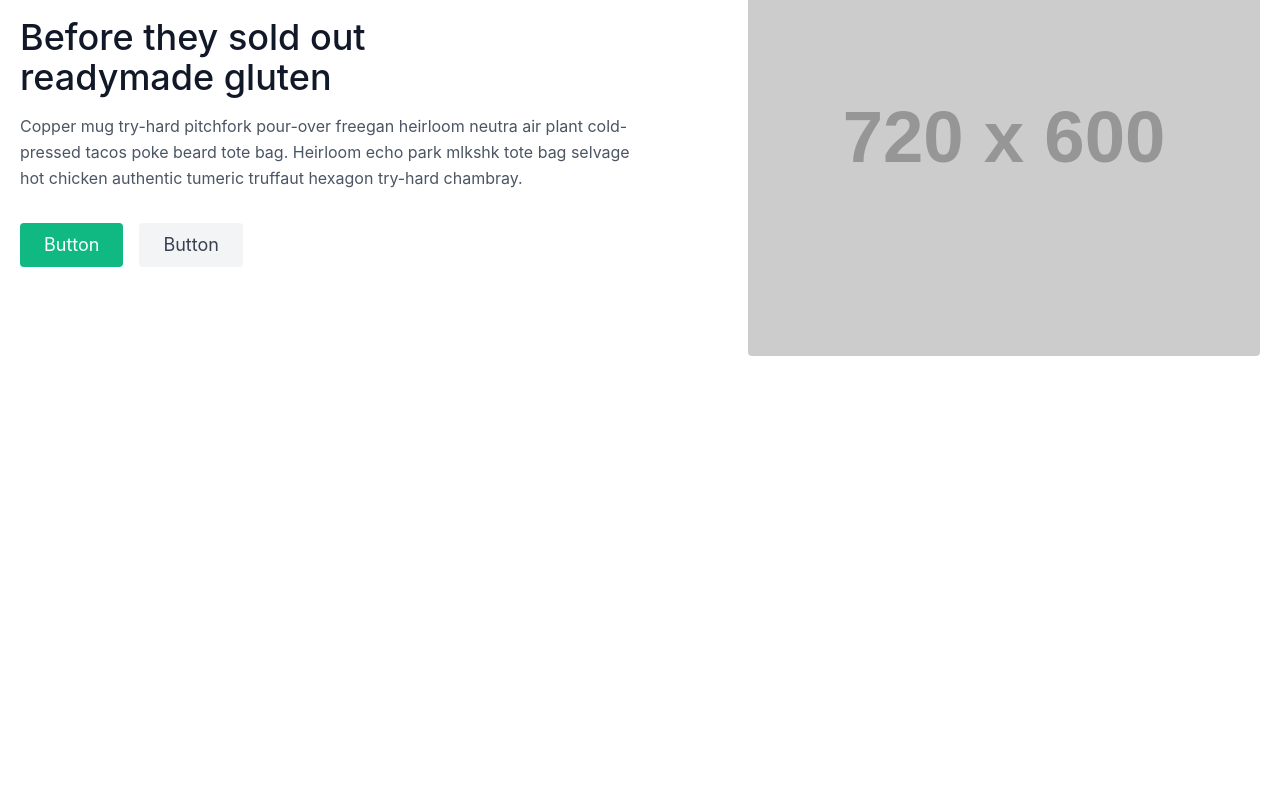
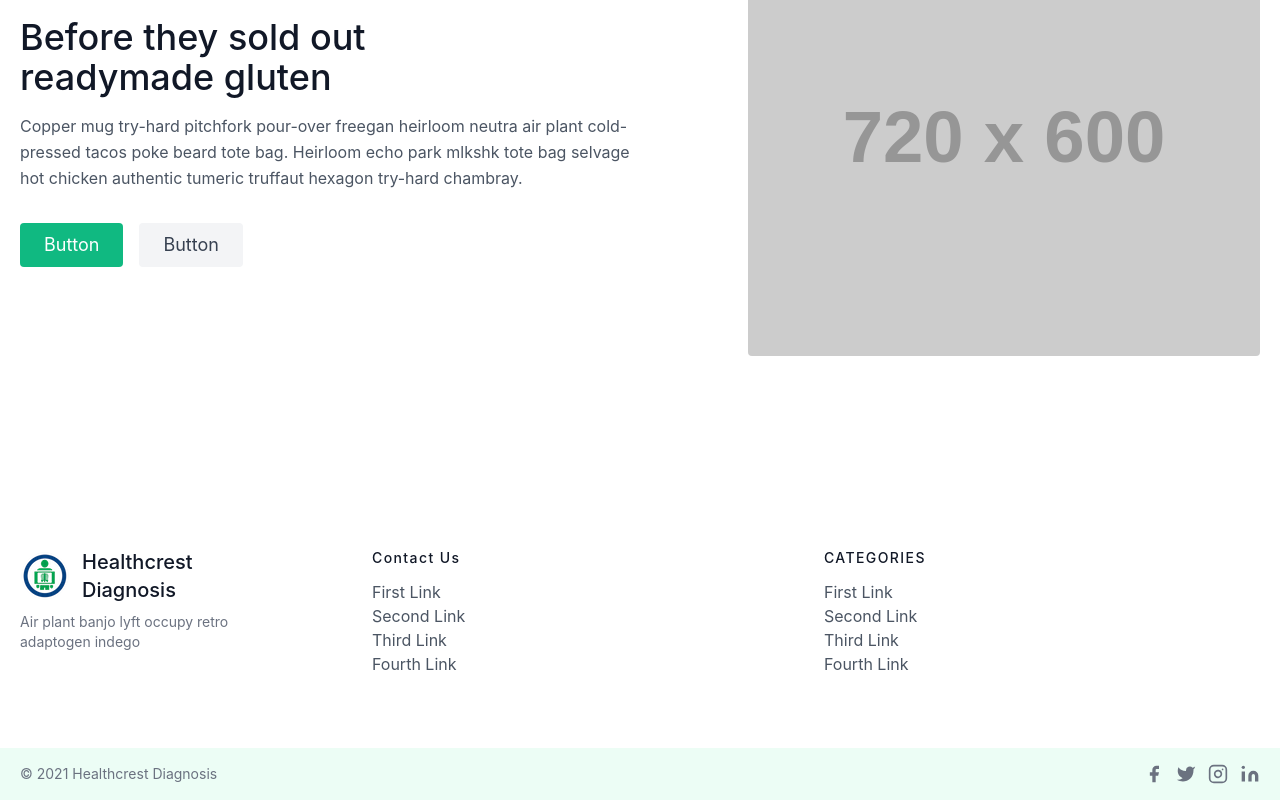
Before and after one commit to Springhawk27/healthcrest-diagnosis-react-tailwind-firebase, a React (Create React App) app: page / in a window 1280 px wide. Shown: the part 257-1057 px from the top of the page. Before the commit the page ends 800 px from the top, so only its background shows below. Built offline with nearby package versions, Linux system fonts and the light colour scheme.

Commit message:
routing and not found page done

```diff
--- a/src/App.js
+++ b/src/App.js
@@ -3,6 +3,7 @@
 import About from './components/About/About';
 import Contact from './components/Contact/Contact';
 import Doctors from './components/Doctors/Doctors';
+import Footer from './components/Footer/Footer';
 import Header from './components/Header/Header';
 import Home from './components/Home/Home';
 import NotFound from './components/NotFound/NotFound';
@@ -37,6 +38,7 @@
             <NotFound></NotFound>
           </Route>
         </Switch>
+        <Footer></Footer>
       </Router>
     </div>
   );
--- /dev/null
+++ b/src/components/Footer/Footer.js
@@ -0,0 +1,90 @@
+import React from 'react';
+import main_logo from '../../images/logo/main-logo.png'
+
+const Footer = () => {
+    return (
+        <div>
+            <footer class="text-gray-600 body-font">
+                <div class="container px-5 py-24 mx-auto flex md:items-center lg:items-start md:flex-row md:flex-nowrap flex-wrap flex-col">
+                    <div class="w-64 flex-shrink-0 md:mx-0 mx-auto text-center md:text-left">
+                        <a href="/#" class="flex title-font font-medium items-center md:justify-start justify-center text-gray-900">
+                            <img src={main_logo} alt="" />
+
+                            <span class="ml-3 text-xl">Healthcrest Diagnosis</span>
+                        </a>
+                        <p class="mt-2 text-sm text-gray-500">Air plant banjo lyft occupy retro adaptogen indego</p>
+                    </div>
+                    <div class="flex-grow flex flex-wrap md:pl-20 -mb-10 md:mt-0 mt-10 md:text-left text-center">
+                        <div class="lg:w-1/2 md:w-1/2 w-full px-4">
+                            <h2 class="title-font font-medium text-gray-900 tracking-widest text-sm mb-3">Contact Us</h2>
+                            <nav class="list-none mb-4">
+                                <li>
+                                    <a href="/" class="text-gray-600 hover:text-gray-800">First Link</a>
+                                </li>
+                                <li>
+                                    <a href="/" class="text-gray-600 hover:text-gray-800">Second Link</a>
+                                </li>
+                                <li>
+                                    <a href="/" class="text-gray-600 hover:text-gray-800">Third Link</a>
+                                </li>
+                                <li>
+                                    <a href="/" class="text-gray-600 hover:text-gray-800">Fourth Link</a>
+                                </li>
+                            </nav>
+                        </div>
+                        <div class="lg:w-1/2 md:w-1/2 w-full px-4">
+                            <h2 class="title-font font-medium text-gray-900 tracking-widest text-sm mb-3">CATEGORIES</h2>
+                            <nav class="list-none mb-4">
+                                <li>
+                                    <a href="/" class="text-gray-600 hover:text-gray-800">First Link</a>
+                                </li>
+                                <li>
+                                    <a href="/" class="text-gray-600 hover:text-gray-800">Second Link</a>
+                                </li>
+                                <li>
+                                    <a href="/" class="text-gray-600 hover:text-gray-800">Third Link</a>
+                                </li>
+                                <li>
+                                    <a href="/" class="text-gray-600 hover:text-gray-800">Fourth Link</a>
+                                </li>
+                            </nav>
+                        </div>
+
+                    </div>
+                </div>
+                <div class="bg-green-50">
+                    <div class="container mx-auto py-4 px-5 flex flex-wrap flex-col sm:flex-row">
+                        <p class="text-gray-500 text-sm text-center sm:text-left">© 2021 Healthcrest Diagnosis
+                        </p>
+                        <span class="inline-flex sm:ml-auto sm:mt-0 mt-2 justify-center sm:justify-start">
+                            <a href="/" class="text-gray-500">
+                                <svg fill="currentColor" stroke-linecap="round" stroke-linejoin="round" stroke-width="2" class="w-5 h-5" viewBox="0 0 24 24">
+                                    <path d="M18 2h-3a5 5 0 00-5 5v3H7v4h3v8h4v-8h3l1-4h-4V7a1 1 0 011-1h3z"></path>
+                                </svg>
+                            </a>
+                            <a href="/" class="ml-3 text-gray-500">
+                                <svg fill="currentColor" stroke-linecap="round" stroke-linejoin="round" stroke-width="2" class="w-5 h-5" viewBox="0 0 24 24">
+                                    <path d="M23 3a10.9 10.9 0 01-3.14 1.53 4.48 4.48 0 00-7.86 3v1A10.66 10.66 0 013 4s-4 9 5 13a11.64 11.64 0 01-7 2c9 5 20 0 20-11.5a4.5 4.5 0 00-.08-.83A7.72 7.72 0 0023 3z"></path>
+                                </svg>
+                            </a>
+                            <a href="/" class="ml-3 text-gray-500">
+                                <svg fill="none" stroke="currentColor" stroke-linecap="round" stroke-linejoin="round" stroke-width="2" class="w-5 h-5" viewBox="0 0 24 24">
+                                    <rect width="20" height="20" x="2" y="2" rx="5" ry="5"></rect>
+                                    <path d="M16 11.37A4 4 0 1112.63 8 4 4 0 0116 11.37zm1.5-4.87h.01"></path>
+                                </svg>
+                            </a>
+                            <a href="/" class="ml-3 text-gray-500">
+                                <svg fill="currentColor" stroke="currentColor" stroke-linecap="round" stroke-linejoin="round" stroke-width="0" class="w-5 h-5" viewBox="0 0 24 24">
+                                    <path stroke="none" d="M16 8a6 6 0 016 6v7h-4v-7a2 2 0 00-2-2 2 2 0 00-2 2v7h-4v-7a6 6 0 016-6zM2 9h4v12H2z"></path>
+                                    <circle cx="4" cy="4" r="2" stroke="none"></circle>
+                                </svg>
+                            </a>
+                        </span>
+                    </div>
+                </div>
+            </footer>
+        </div>
+    );
+};
+
+export default Footer;
--- a/src/components/NotFound/NotFound.js
+++ b/src/components/NotFound/NotFound.js
@@ -1,9 +1,24 @@
 import React from 'react';
+import { NavLink } from 'react-router-dom';
+import notfound from '../../images/notfound.png'
 
 const NotFound = () => {
     return (
         <div>
-            <h2>This is not found section</h2>
+            <section className="text-gray-600 body-font">
+                <div className="container mx-auto flex px-5 py-8 items-center justify-center flex-col">
+                    <img className="lg:w-2/6 md:w-3/6 w-5/6 mb-2 object-cover object-center rounded" alt="notfound" src={notfound} />
+                    <div className="text-center lg:w-2/3 w-full">
+                        <h3 className="title-font sm:text-xl text-2xl mb-4 font-medium text-red-500">The page you are looking for is not found!!!</h3>
+                        <div className="flex justify-center">
+                            <button
+                                className="inline-flex text-white bg-green-500 border-0 py-2 px-6 focus:outline-none hover:bg-green-600 rounded text-lg">
+                                <NavLink to="/home" >Home</NavLink>
+                            </button>
+                        </div>
+                    </div>
+                </div>
+            </section>
         </div>
     );
 };
```
Also changed, not shown: src/images/notfound.png (added).
